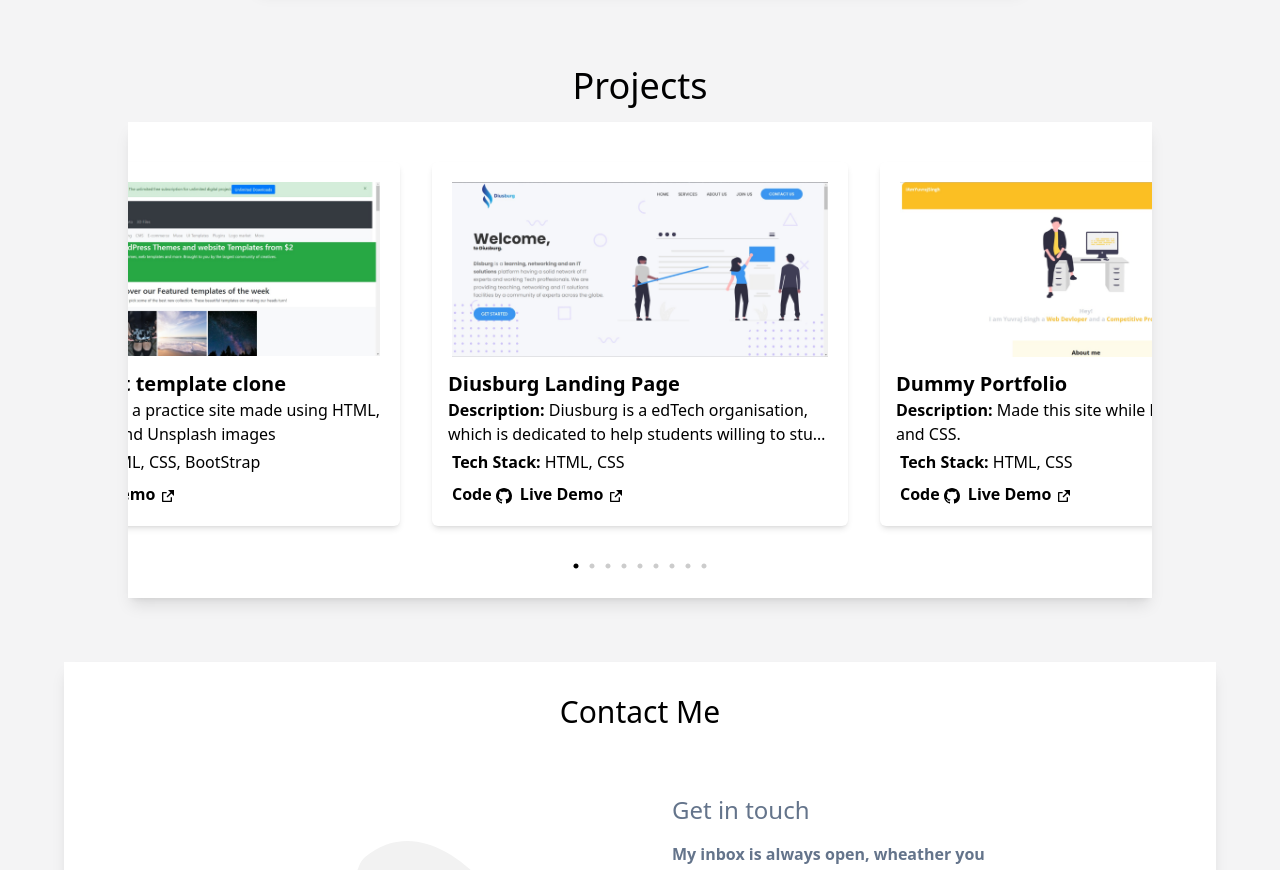
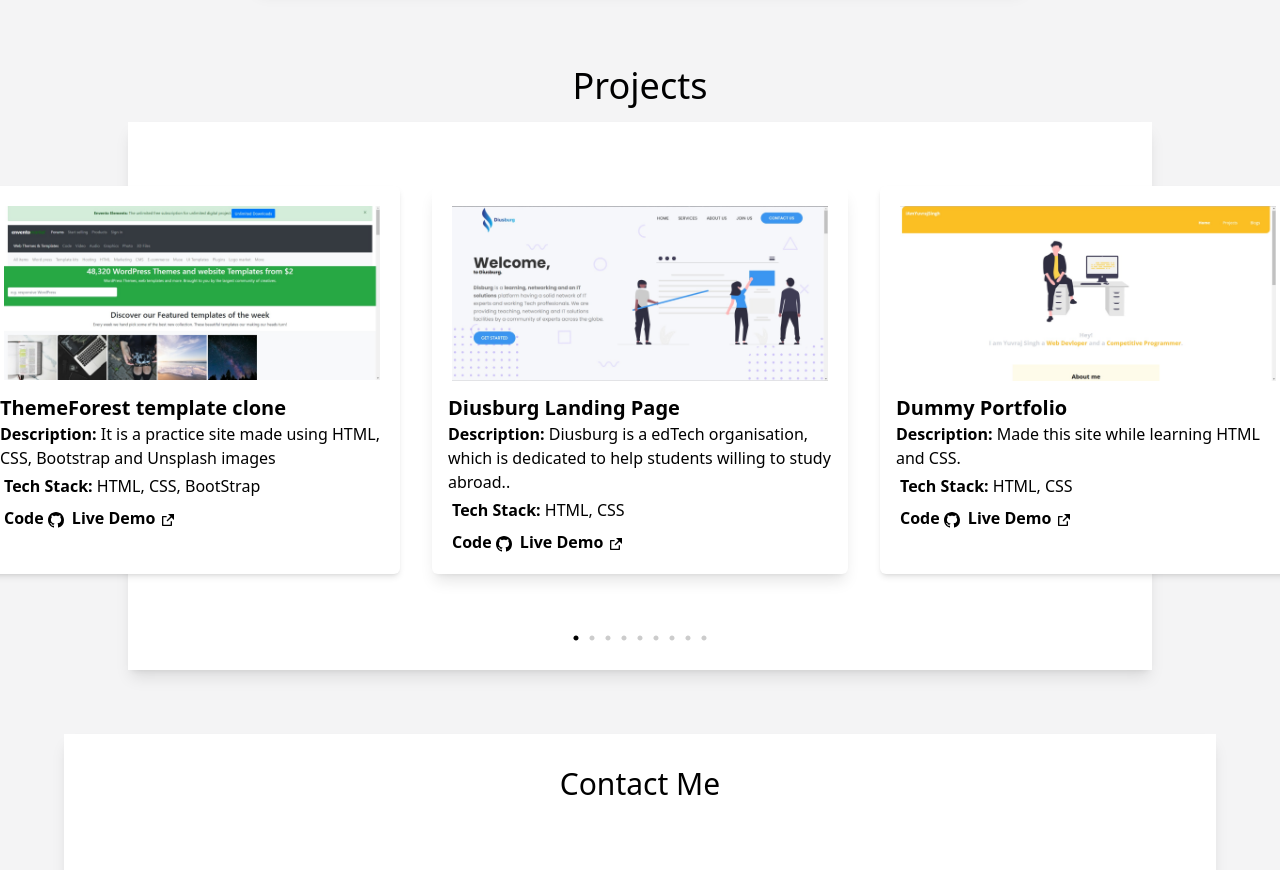
Before and after one commit to Yuvraj883/Yuvis-Portfolio, a React (Create React App) app: page / in a window 1280 px wide. Shown: the part 1660-2530 px from the top of the page. Built offline with nearby package versions, Linux system fonts and the light colour scheme.

Commit message:
Updated Projects.jsx

```diff
--- a/src/Components/Projects.jsx
+++ b/src/Components/Projects.jsx
@@ -132,14 +132,15 @@ function Projects() {
 
 
         </div> */}
-            <div className="mx-auto bg-white p-6 shadow-lg md:block hidden overflow-hidden group cursor-pointer justify-center items-center w-[80%]">
-                <div className="flex relative justify-center align-center ">
+
+            <div className="mx-auto bg-white  p-6 shadow-lg md:block hidden  cursor-pointer justify-center items-center w-[80%]">
+                <div className="flex relative justify-center align-center p-6">
                     {/* <img src={projects[index].coverImg} alt="Project card"/> */}
-                    <SliderCard props={projects[index - 1 < 0 ? projects.length - 1 : index - 1]} key={projects[index - 1 < 0 ? projects.length - 1 : index - 1]} ></SliderCard>
-                    <SliderCard  props={projects[index]} key={projects[index].id} ></SliderCard>
-                    <SliderCard props={projects[index + 1 > projects.length - 1 ? 0 : index + 1]} key={projects[index + 1 > projects.length - 1 ? 0 : index + 1].id} ></SliderCard>
+                    <SliderCard centerCard='false' props={projects[index - 1 < 0 ? projects.length - 1 : index - 1]} key={projects[index - 1 < 0 ? projects.length - 1 : index - 1]} ></SliderCard>
+                    <SliderCard centerCard='true' props={projects[index]} key={projects[index].id} ></SliderCard>
+                    <SliderCard centerCard= 'false' props={projects[index + 1 > projects.length - 1 ? 0 : index + 1]} key={projects[index + 1 > projects.length - 1 ? 0 : index + 1].id} ></SliderCard>
 
-                    <BsChevronCompactLeft onClick={prevCard} className="absolute hidden group-hover:block top-[50%] left-5 text-3xl -translate-x-0 -translate-y-[50%] duration-500  cursor-pointer bg-black/20 text-white rounded-full " size={30} ></BsChevronCompactLeft>
+                    <BsChevronCompactLeft onClick={prevCard} className="absolute hidden group-hover:block top-[50%] left-5 text-3xl -translate-x-0 -translate-y-[50%] duration-500  cursor-pointer bg-black/20 text-red-500 z-1 rounded-full " size={30} ></BsChevronCompactLeft>
                     <BsChevronCompactRight onClick={nextCard} className="absolute hidden group-hover:block top-[50%] right-5 text-3xl  cursor-pointer bg-black/20 -translate-x-0 -translate-y-[50%] duration-500 text-white rounded-full " size={30} ></BsChevronCompactRight>
 
 
```
